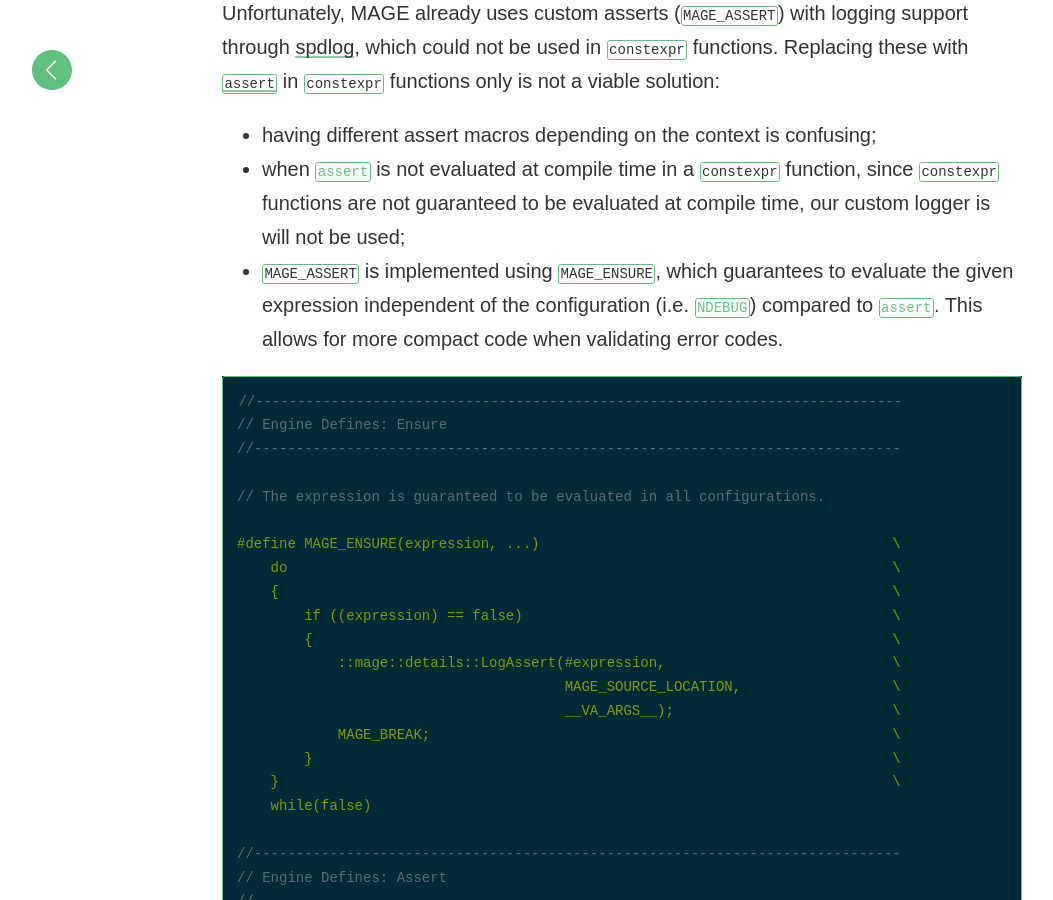
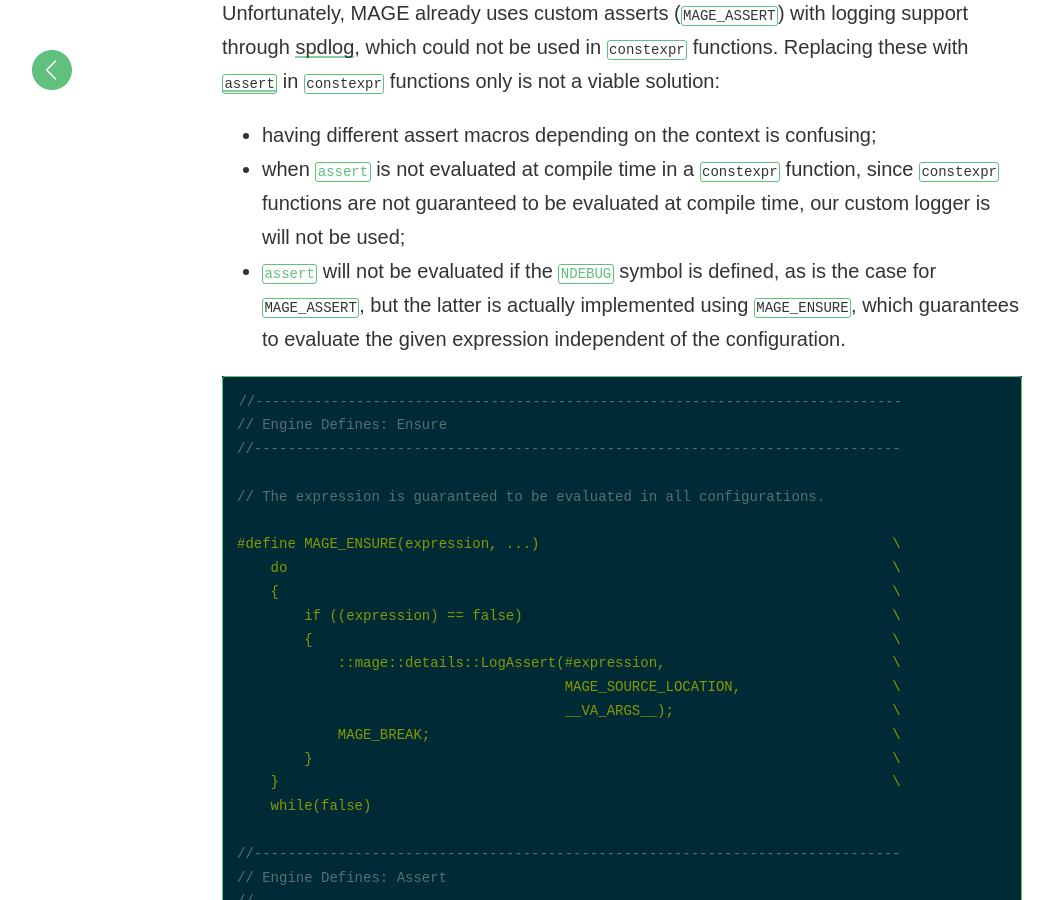
Before and after one commit to matt77hias/Blog, a Jekyll site: the page built from _posts/2020-08-25-mage-asserts.md, in a window 1280 px wide and 900 px high, scrolled down 548 px. Shown: the whole window, without its empty margins (18-1071 px from the left). Built offline with Jekyll 4.4.1, drawn with Linux system fonts in a browser that asks for light colours; comment, search, counter and statistics services are not loaded.

Commit message:
Update 2020-08-25-mage-asserts.md

````diff
--- a/_posts/2020-08-25-mage-asserts.md
+++ b/_posts/2020-08-25-mage-asserts.md
@@ -9,7 +9,7 @@
 Unfortunately, MAGE already uses custom asserts (`MAGE_ASSERT`) with logging support through [spdlog](https://github.com/gabime/spdlog), which could not be used in `constexpr` functions. Replacing these with [`assert`](https://en.cppreference.com/w/cpp/error/assert) in `constexpr` functions only is not a viable solution:
 * having different assert macros depending on the context is confusing;
 * when [`assert`](https://en.cppreference.com/w/cpp/error/assert) is not evaluated at compile time in a `constexpr` function, since `constexpr` functions are not guaranteed to be evaluated at compile time, our custom logger is will not be used;
-* `MAGE_ASSERT` is implemented using `MAGE_ENSURE`, which guarantees to evaluate the given expression independent of the configuration (i.e. [`NDEBUG`](https://en.cppreference.com/w/c/error/assert)) compared to [`assert`](https://en.cppreference.com/w/cpp/error/assert). This allows for more compact code when validating error codes.
+* [`assert`](https://en.cppreference.com/w/cpp/error/assert) will not be evaluated if the [`NDEBUG`](https://en.cppreference.com/w/c/error/assert) symbol is defined, as is the case for `MAGE_ASSERT`, but the latter is actually implemented using `MAGE_ENSURE`, which guarantees to evaluate the given expression independent of the configuration.
 
 ```c++
 //-----------------------------------------------------------------------------
````
